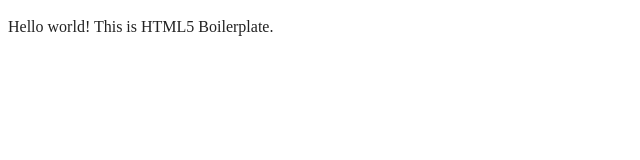
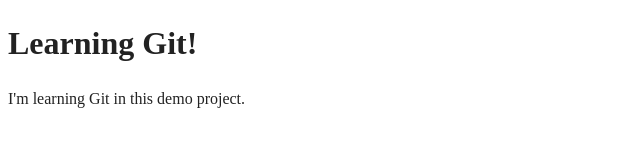
Before and after one commit to jatintalgotra-zd/Learning-Git, a website built with webpack: page index.html in a window 1280 px wide. Shown: the whole page, without its empty margins (0-640 px from the left). Built offline with nearby package versions, Linux system fonts and the light colour scheme.

Commit message:
Added heading in index.html

```diff
--- a/index.html
+++ b/index.html
@@ -25,7 +25,8 @@
 <body>
 
   <!-- Add your site or application content here -->
-  <p>Hello world! This is HTML5 Boilerplate.</p>
+  <h1>Learning Git!</h1>
+  <p>I'm learning Git in this demo project.</p>
   <script src="js/app.js"></script>
 
 </body>
```
